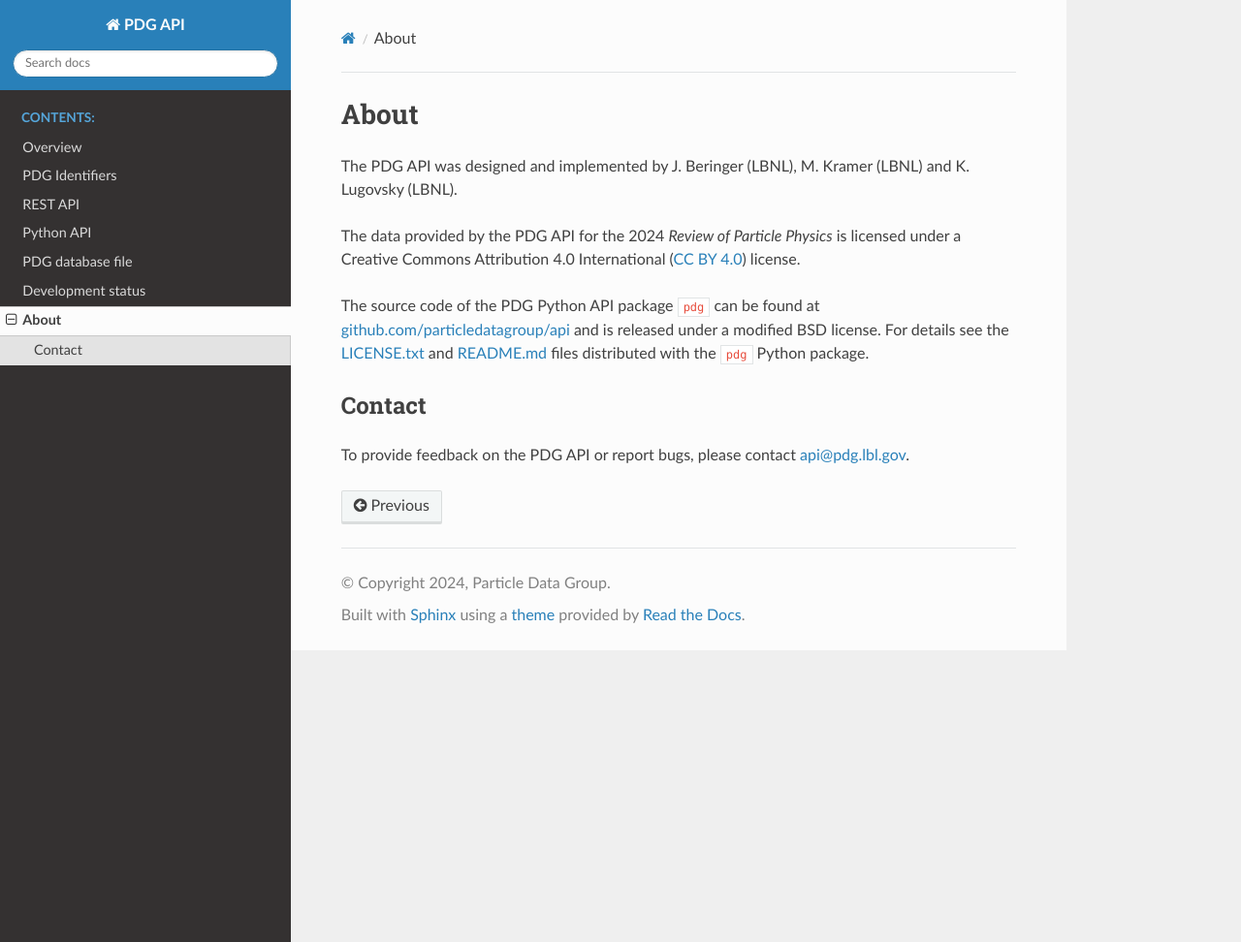
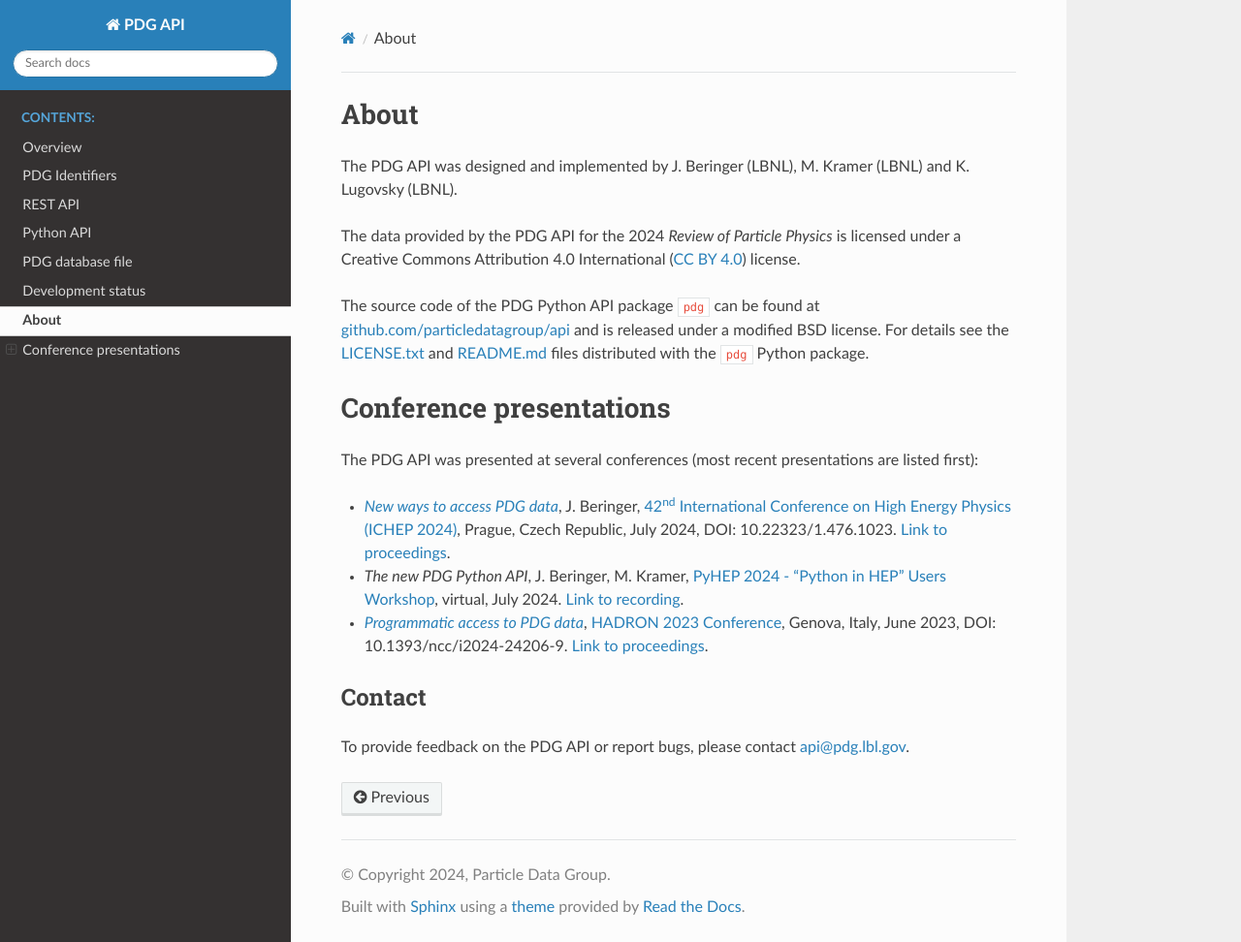
Before and after one commit to particledatagroup/api, a Sphinx documentation site: the page built from docs/source/about.md, in a window 1280 px wide and 972 px high. Shown: the whole window at 97% size. Built offline with Sphinx 7.4.7 and the Read the Docs theme 3.1.0, drawn with Linux system fonts in a browser that asks for light colours; comment, search, counter and statistics services are not loaded.

Commit message:
Add conference presentations to About

```diff
--- a/docs/source/about.md
+++ b/docs/source/about.md
@@ -14,6 +14,14 @@ For details see the
 [README.md](https://github.com/particledatagroup/api/blob/main/README.md)
 files distributed with the `pdg` Python package.
 
+# Conference presentations
+
+The PDG API was presented at several conferences (most recent presentations are listed first):
+
+- *[New ways to access PDG data](https://indico.cern.ch/event/1291157/contributions/5889609/attachments/2900265/5086864/NewWaysToAccessPDGData-ICHEP2024-v2.pdf)*, J. Beringer, [42<sup>nd</sup> International Conference on High Energy Physics (ICHEP 2024)](https://ichep2024.org/), Prague, Czech Republic, July 2024, DOI: 10.22323/1.476.1023. [Link to proceedings](https://pos.sissa.it/476/1023/pdf).
+- *The new PDG Python API*, J. Beringer, M. Kramer, [PyHEP 2024 - "Python in HEP" Users Workshop](https://indico.cern.ch/event/1384010/), virtual, July 2024. [Link to recording](https://youtu.be/0uuHad7rJi8).
+- *[Programmatic access to PDG data](https://agenda.infn.it/event/33110/contributions/198136/attachments/106367/149994/HADRON2023-PDG-v2.pdf)*, [HADRON 2023 Conference](https://agenda.infn.it/event/33110/), Genova, Italy, June 2023, DOI: 10.1393/ncc/i2024-24206-9. [Link to proceedings](https://www.sif.it/papers/?pid=ncc12867).
+
 ## Contact
 
 To provide feedback on the PDG API or report bugs, please contact [api@pdg.lbl.gov](mailto:api@pdg.lbl.gov).
```
